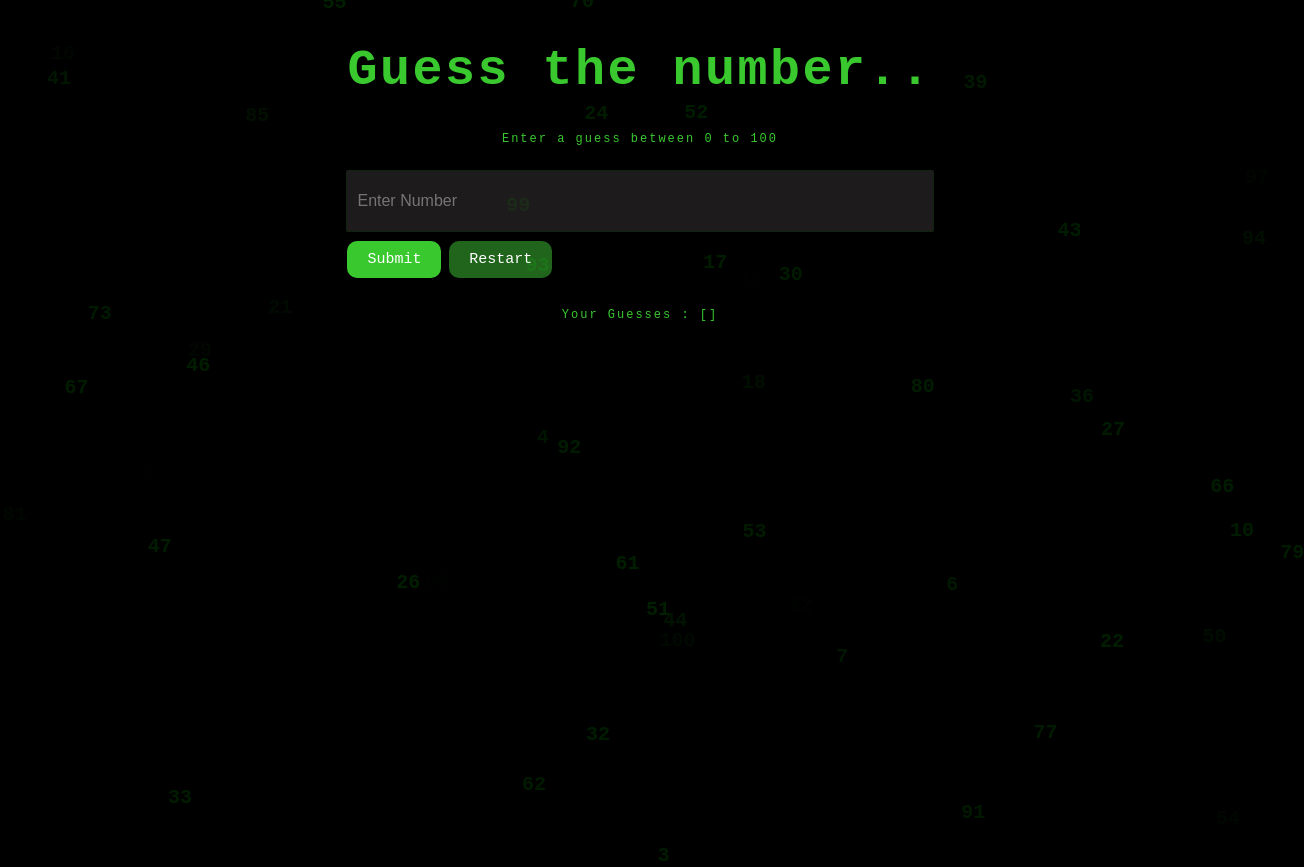
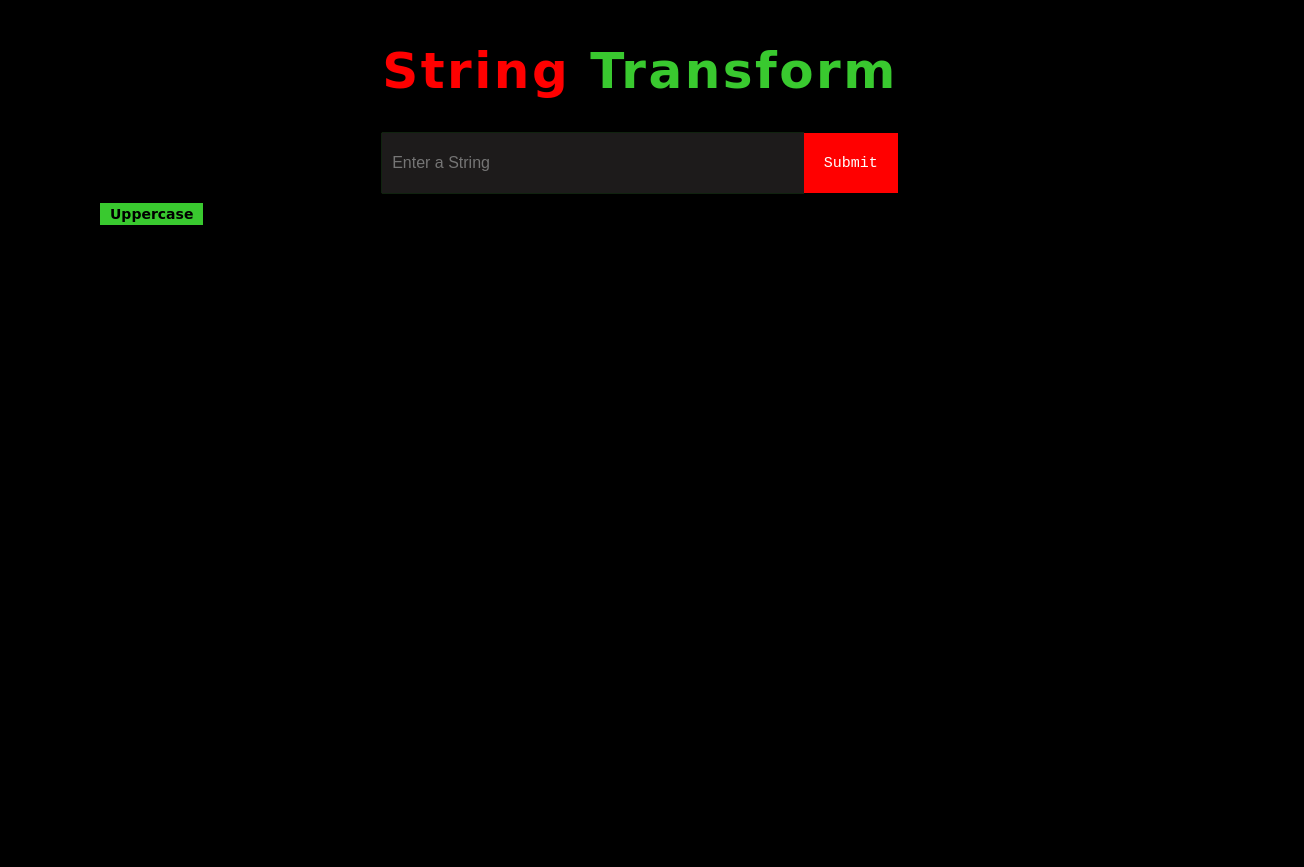
Before and after one commit to Naman0504/String-transform, a plain HTML site: page index.html in a window 1280 px wide. Shown: the whole page, 1304 px wide, since content can reach past the window. After the commit the page ends 800 px from the top, so only its background shows below. Drawn offline with Linux system fonts and the light colour scheme.

Commit message:
creaating ui

```diff
--- a/index.html
+++ b/index.html
@@ -1,32 +1,30 @@
 <!DOCTYPE html>
 <html lang="en">
   <head>
-    <meta charset="UTF-8">
-    <meta name="viewport" content="width=device-width, initial-scale=1.0">
+    <meta charset="UTF-8" />
+    <meta name="viewport" content="width=device-width, initial-scale=1.0" />
     <title>Document</title>
-    <link rel="stylesheet" href="style.css">
+    <link rel="stylesheet" href="style.css" />
     <script src="script.js" defer></script>
   </head>
   <body>
     <main>
       <div class="main-box">
+        <h1><span>String</span> Transform</h1>
+        <div class="input-box">
+          <input
+            type="text"
+            placeholder="Enter a String"
+            class="input"
+            required
+          />
 
-        <h1>Guess the number..</h1>
-        <div>
-        <p>Enter a guess between 0 to 100</p>
-        <form>
-            <input type="number" placeholder="Enter Number" max="100" min="0" class="input" required>
-            <div>
           <button class="submitBtn">Submit</button>
-                <button type="button" disabled class="restart">Restart</button>
         </div>
-
-        </form>
-        <h3 class="result"></h3>
-        <p class="guess">Your Guesses : [<span class="all-guesses"></span>]</p>
-
       </div>
-
+      <div class="transformed-string-box">
+        <span class="transform-title">Uppercase</span>
+        <p class="transformed-text"></p>
       </div>
     </main>
   </body>
--- a/script.js
+++ b/script.js
@@ -1,70 +1,14 @@
-let random = Math.floor(Math.random() * 100);
+const input = document.querySelector(".input");
+const submitBtn = document.querySelector(".submitBtn");
+const transformedText = document.querySelector(".transformed-text");
 
-const input = document.querySelector(".input");
-const form = document.querySelector("form");
-const result = document.querySelector(".result");
-const allguesses = document.querySelector(".all-guesses");
-const submitBtn = document.querySelector(".submitBtn");
-const Restart = document.querySelector(".restart");
 
-(function () {
-  let guessesarray = [];
+submitBtn.addEventListener("click",(e)=>{
 
-  form.addEventListener("submit", (e) => {
-    e.preventDefault();
-    const value = parseInt(input.value);
-    if (value === random) {
-      result.innerText = "Congrats its a right Guess";
-      submitBtn.setAttribute("disabled", true);
-      Restart.disabled = false;
-    } else if (value > random) {
-      result.innerText = "Guess is Too high";
-    } else {
-      result.innerText = "Guess is Too Low";
-    }
+  console.log(input.value)
+  const value = input.value;
+  transformedText.innerText = value.toLowerCase();
 
-    // console.log(input.value)
-    guessesarray.push(input.value);
-    allguesses.innerText = guessesarray;
+  input.value =""
 
-    form.reset();
-  });
-})();
-
-Restart.addEventListener("click", () => {
-  allguesses.innerText = "";
-  result.innerText = "";
-  submitBtn.disabled = false;
-  Restart.disabled = true;
-  random = Math.floor(Math.random() * 100);
-});
-
-const body = document.body;
-
-for (let i = 1; i <= 100; i++) {
-  const span = document.createElement("span");
-  span.textContent = i;
-  span.className = "number";
-
-  // Random start position
-  const startX = Math.random() * window.innerWidth;
-  const startY = Math.random() * window.innerHeight;
-
-  span.style.left = `${startX}px`;
-  span.style.top = `${startY}px`;
-
-  // Random direction
-  const angle = Math.random() * 2 * Math.PI;
-  const distance = 300 + Math.random() * 500;
-
-  const dx = Math.cos(angle) * distance;
-  const dy = Math.sin(angle) * distance;
-
-  span.style.setProperty("--x", `${dx}px`);
-  span.style.setProperty("--y", `${dy}px`);
-
-  // Add small delay to spread animation start times
-  span.style.animationDelay = `${Math.random() * 10}s`;
-
-  body.appendChild(span);
-}
+})
--- a/style.css
+++ b/style.css
@@ -4,27 +4,39 @@
 
 body{
     background-color: black;
-    font-family:monospace;
+    font-family:cursive;
 
 }
 main{
-    display: flex;
+    display: flex;flex-direction: column;
     width: 100%;
     height: 100%;
     justify-content: center;
     /* border: 2px solid yellow; */
+    justify-content: center;
+    align-items: center;
 
 }
 .main-box{
     /* height: 100%; */
-    /* max-width:700px; */
+    max-width:700px;
     /* border: 2px solid red; */
+}
+.input-box{
+  width: 100%;
+  display: flex;
+
 }
 h1{
 
     color: #39c92f;
     font-size: 50px;
     letter-spacing: 2.5px;
+}
+h1 span{
+
+    color: red;
+
 }
 
 p{
@@ -39,27 +51,24 @@ p{
     letter-spacing: 2px;
 }
 button{
-    background: #39c92f;
+    background: red;
     padding: 10px 20px;
     cursor: pointer;
     border: none;
     font-size: 15px;
     color: white;
-    border-radius: 10px;
+    /* border-radius: 10px; */
     font-family:monospace;
 
 }
 
-form{
-    display: flex;
-    gap: 10px;
-    flex-direction: column;
-}
+
 
 input{
     background-color: rgb(29, 27, 27);
     height: 60px;
     color: #61cf5a;
+    width: 100%;
     outline: none;
     border: none;
     font-size: 16px;
@@ -67,49 +76,35 @@ input{
     box-shadow: 0 0 1px #61cf5a;
 }
 
-.restart:disabled{
-    cursor: not-allowed;
-    /* background: #000; */
-    background: #4eee426c;
+.transformed-string-box{
+  height: 60px;
+  background-color: rgba(0,0,0,0.7);
+  width: 100%;
+  margin: 20px 0;
+  max-width: 1100px;
+  display: flex;
+  /* border-radius: 10px; */
+  align-items: center;
+  padding: 2px 20px;
+  color: white;
+  font-size: 20px;
+  position: relative;
 }
-.submitBtn:disabled{
-    cursor: not-allowed;
-    background: #4eee426c;
+.transform-title{
+ position: absolute;
+ left: 10px;
+ top: -10px;
+ background: #39c92f;
+ color: black;
+ font-size: 14px;
+ padding: 3px 10px;
+ font-weight: bold;
 
 }
 
-.result{
-    color: white;
-    filter:drop-shadow(1px 3px 3px #39c92f);
-    text-align: center;
-    font-size: 30px;
+.transformed-text{
+position: absolute;
+top: 30%;
+transform: translateYX(-50%, 50%);
+color: white;
 }
-
-
-
-    .number {
-      position: absolute;
-      color: #00ff00;
-      font-size: 20px;
-      font-weight: bold;
-      pointer-events: none;
-      opacity: 0;
-      animation: float 20s linear infinite;
-    }
-
-    @keyframes float {
-      0% {
-        transform: translate(0, 0);
-        opacity: 0;
-      }
-      10% {
-        opacity: 0.1;
-      }
-      90% {
-        opacity: 0.2;
-      }
-      100% {
-        transform: translate(var(--x), var(--y));
-        opacity: 0.2;
-      }
-    }
```
Lines whose indentation alone changed are shown as unchanged.
